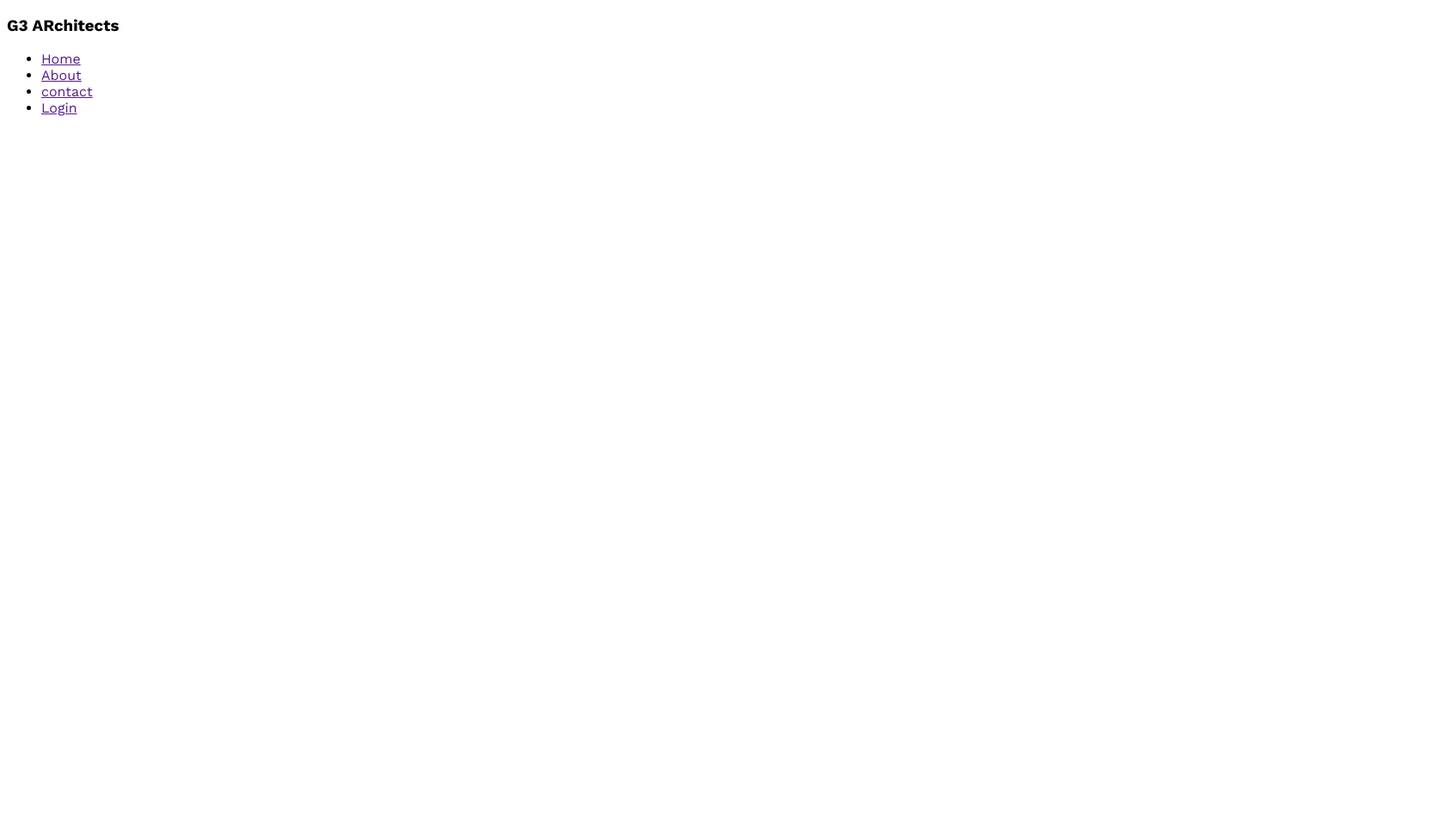
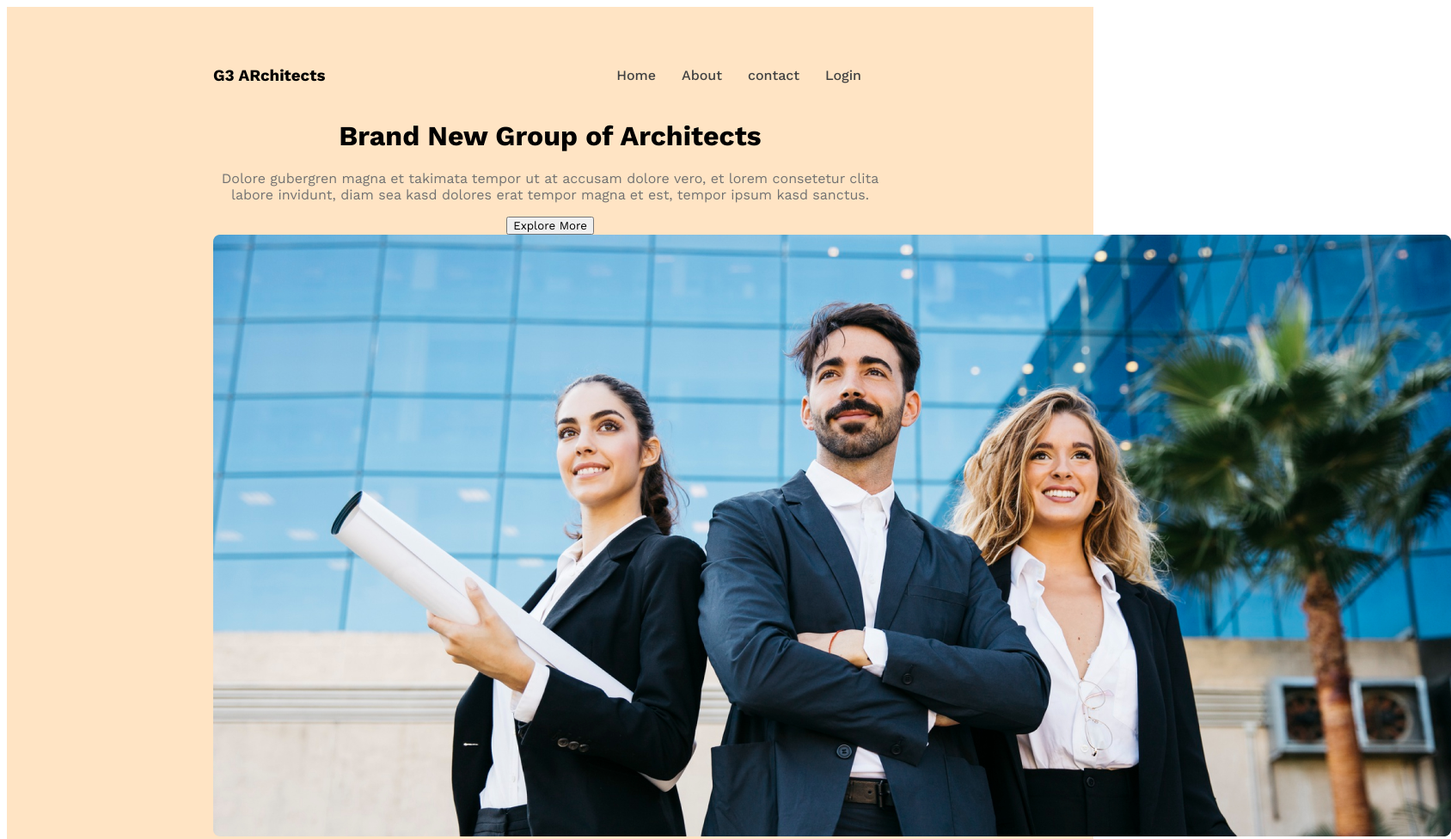
Before and after one commit to Sunjida-Srijoni/g3-architects, a plain HTML site: page index.html in a window 1280 px wide. Shown: the top 976 px of the page at 86% size, 1688 px wide, since content can reach past the window. Before the commit the page ends 800 px from the top, so only its background shows below. Drawn offline with nearby package versions, Linux system fonts and the light colour scheme.

Commit message:
first commit

```diff
--- a/index.html
+++ b/index.html
@@ -18,6 +18,19 @@
             </ul>
         </nav>
 
+        <div class="banner">
+            <div class="banner-content">
+            <h1>Brand New Group of Architects</h1>
+
+                <p class="banner-desc">Dolore gubergren magna et takimata tempor ut at accusam dolore vero, et lorem consetetur clita labore invidunt, diam sea kasd dolores erat tempor magna et est, tempor ipsum kasd sanctus.</p>
+                <button class="btn-primary">
+                    Explore More
+                </button>
+
+                <img src="images/banner.png" alt="">
+            </div>
+        </div>
+
     </header>
     <main>
 
--- a/style.css
+++ b/style.css
@@ -5,3 +5,56 @@
   *{
     font-family: 'Work Sans', sans-serif;
   }
+  .btn-primary{
+
+  }
+
+  /* header starts here */
+
+  header{
+    background-color: bisque;
+    padding: 50px 240px;
+  }
+
+  .nav-title{
+    font-size: 2.8rem;
+    font-weight: 700;
+    color: #131313;
+  }
+  nav{
+    display: flex;
+    justify-content: space-between;
+    align-items: center;
+  }
+
+  nav > ul{
+    display: flex;
+  }
+  nav li{
+    list-style: none;
+    margin-right: 30px;
+    font-weight: 500;
+    font-size: 1rem;
+
+  }
+  nav li a{
+    text-decoration: none;
+    color: #424242;
+  }
+
+  /* banner starts here */
+
+.banner-content{
+    max-width: 800px;
+    text-align: center;
+    margin: 0 auto;
+}
+.banner-title{
+    font-size: 4rem;
+    font-weight: 700;
+    color: #131313;
+}
+.banner-desc{
+    color: #727272;
+
+}
```
